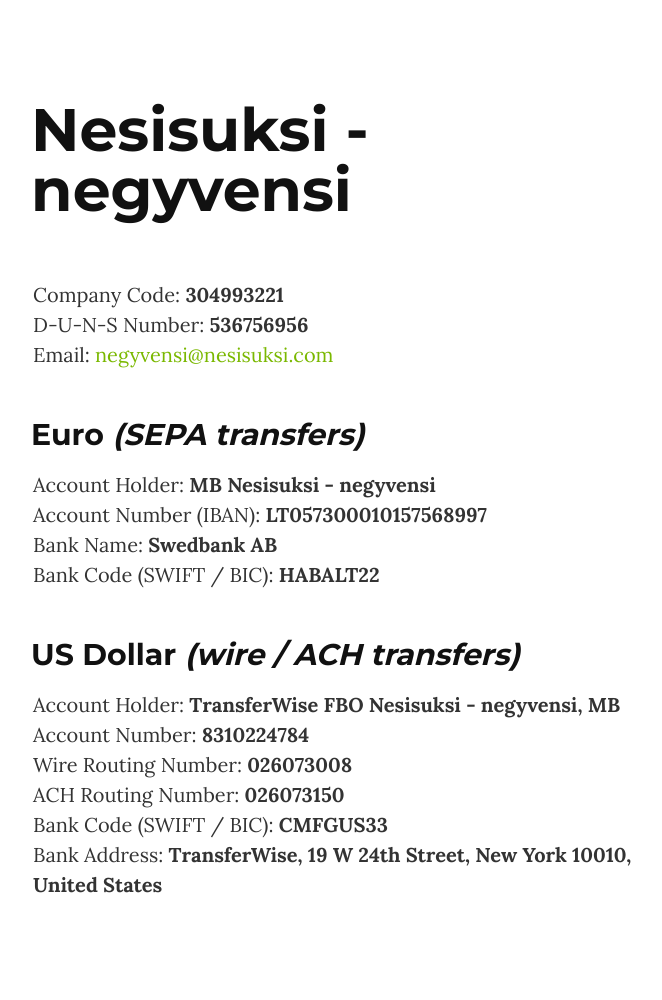
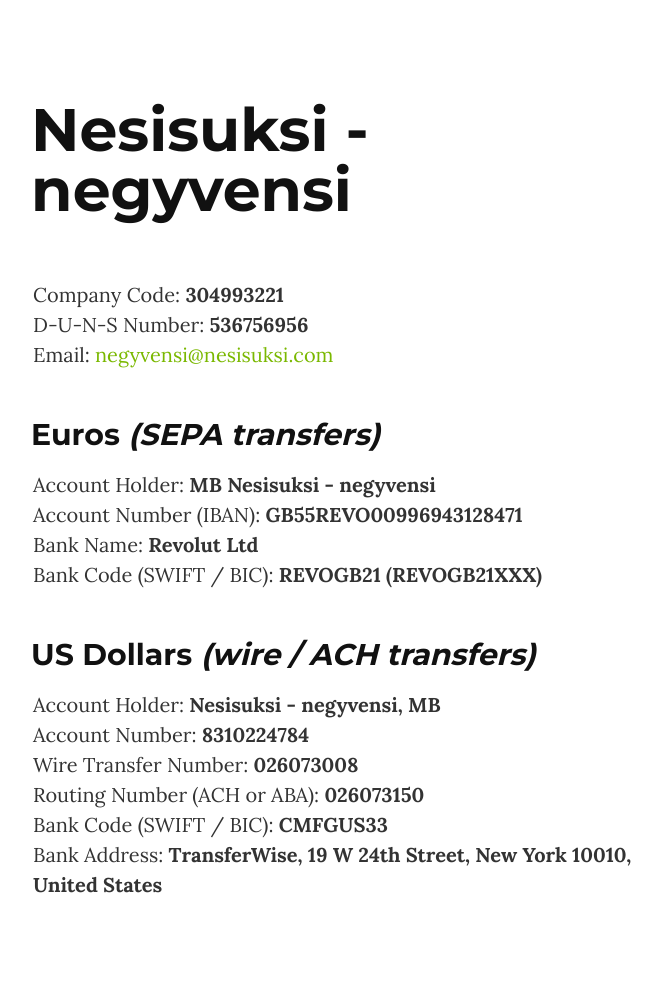
Before and after one commit to nesisuksi-negyvensi/nesisuksi-negyvensi.github.io, a Jekyll site: the page built from index.md, in a window 1280 px wide. Shown: the whole page, without its empty margins (307-969 px from the left). Built offline with Jekyll 4.4.1, drawn with Linux system fonts in a browser that asks for light colours.

Commit message:
Update bank details

```diff
--- a/index.md
+++ b/index.md
@@ -12,17 +12,16 @@ layout: default
 
 <section>
     <div class="container">
-        <h2>Euro <em>(SEPA transfers)</em></h2>
+        <h2>Euros <em>(SEPA transfers)</em></h2>
         Account Holder: <strong>MB Nesisuksi - negyvensi</strong><br />
-        Account Number (IBAN): <strong>LT057300010157568997</strong><br />
-        Bank Name: <strong>Swedbank AB</strong><br />
-        Bank Code (SWIFT / BIC): <strong>HABALT22</strong>
-
-        <h2>US Dollar <em>(wire / ACH transfers)</em></h2>
-        Account Holder: <strong>TransferWise FBO Nesisuksi - negyvensi, MB</strong><br />
+        Account Number (IBAN): <strong>GB55REVO00996943128471</strong><br />
+        Bank Name: <strong>Revolut Ltd</strong><br />
+        Bank Code (SWIFT / BIC): <strong>REVOGB21 (REVOGB21XXX)</strong>
+        <h2>US Dollars <em>(wire / ACH transfers)</em></h2>
+        Account Holder: <strong>Nesisuksi - negyvensi, MB</strong><br />
         Account Number: <strong>8310224784</strong><br />
-        Wire Routing Number: <strong>026073008</strong><br />
-        ACH Routing Number: <strong>026073150</strong><br />
+        Wire Transfer Number: <strong>026073008</strong><br />
+        Routing Number (ACH or ABA): <strong>026073150</strong><br />
         Bank Code (SWIFT / BIC): <strong>CMFGUS33</strong><br />
         Bank Address: <strong>TransferWise, 19 W 24th Street, New York 10010, United States</strong>
     </div>
```
